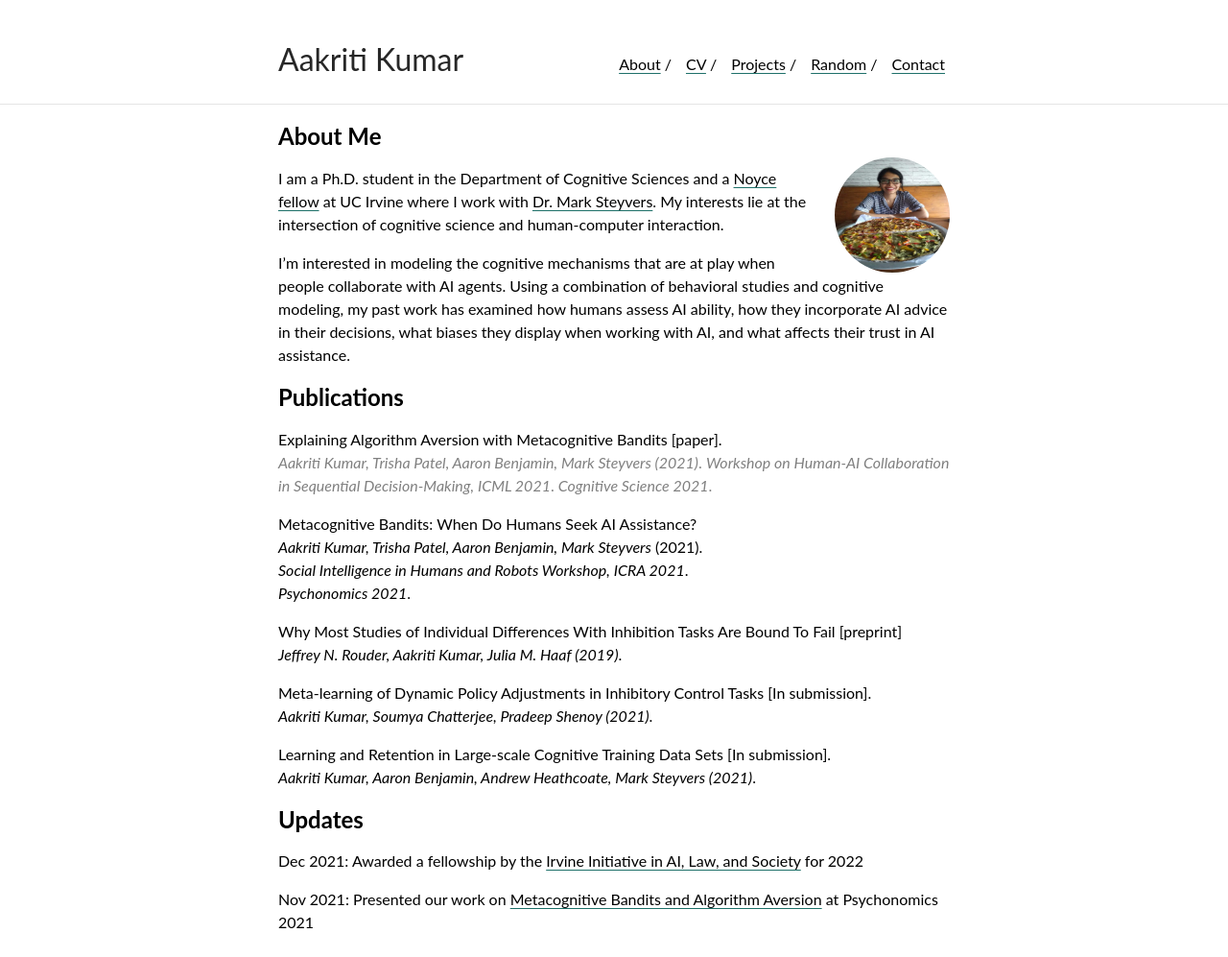
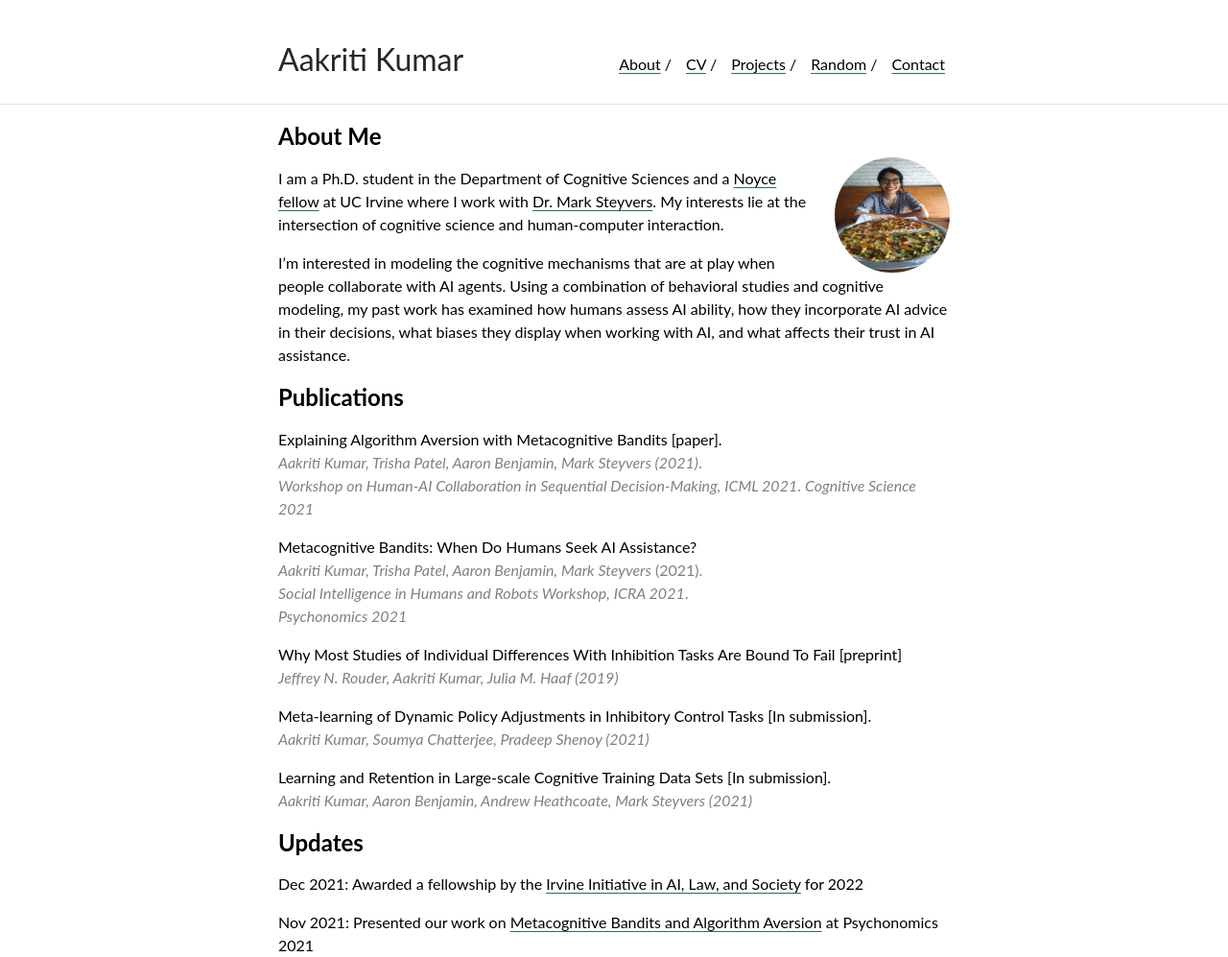
Before and after one commit to aakriti1kumar/aakriti1kumar.github.io, a Jekyll site: the page built from index.md, in a window 1280 px wide. Shown: the whole page at 96% size. Built offline with Jekyll 4.4.1, drawn with Linux system fonts in a browser that asks for light colours; our own code applies the rules of GitHub Pages for plain Markdown files; before the commit the page ends 973 px from its top, so only the background shows below that.

Commit message:
Update index.md

```diff
--- a/index.md
+++ b/index.md
@@ -12,21 +12,21 @@
 Explaining Algorithm Aversion with Metacognitive Bandits [paper].
 <span style="color:gray">*Aakriti Kumar, Trisha Patel, Aaron Benjamin, Mark Steyvers (2021)*.
 *Workshop on Human-AI Collaboration in Sequential Decision-Making, ICML 2021*.
-*Cognitive Science 2021*.</span>  <br>
+*Cognitive Science 2021*</span><br>
 
 Metacognitive Bandits: When Do Humans Seek AI Assistance?
-*Aakriti Kumar, Trisha Patel, Aaron Benjamin, Mark Steyvers* (2021).
+<span style="color:gray">*Aakriti Kumar, Trisha Patel, Aaron Benjamin, Mark Steyvers* (2021).
 *Social Intelligence in Humans and Robots Workshop, ICRA 2021*.
-*Psychonomics 2021*.  <br>
+*Psychonomics 2021*</span><br>
 
 Why Most Studies of Individual Differences With Inhibition Tasks Are Bound To Fail [preprint]
-*Jeffrey N. Rouder, Aakriti Kumar, Julia M. Haaf (2019)*.   <br>
+<span style="color:gray">*Jeffrey N. Rouder, Aakriti Kumar, Julia M. Haaf (2019)*</span><br>
 
 Meta-learning of Dynamic Policy Adjustments in Inhibitory Control Tasks [In submission].
-*Aakriti Kumar, Soumya Chatterjee, Pradeep Shenoy (2021)*.  <br>
+<span style="color:gray">*Aakriti Kumar, Soumya Chatterjee, Pradeep Shenoy (2021)*</span><br>
 
 Learning and Retention in Large-scale Cognitive Training Data Sets [In submission].
-*Aakriti Kumar, Aaron Benjamin, Andrew Heathcoate, Mark Steyvers (2021)*.  <br>
+<span style="color:gray">*Aakriti Kumar, Aaron Benjamin, Andrew Heathcoate, Mark Steyvers (2021)*</span> <br>
 
 
 ## Updates
```
